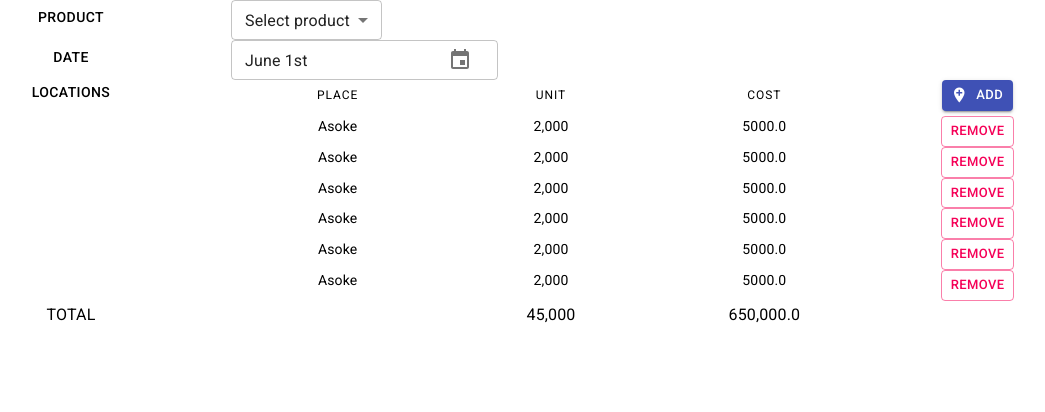
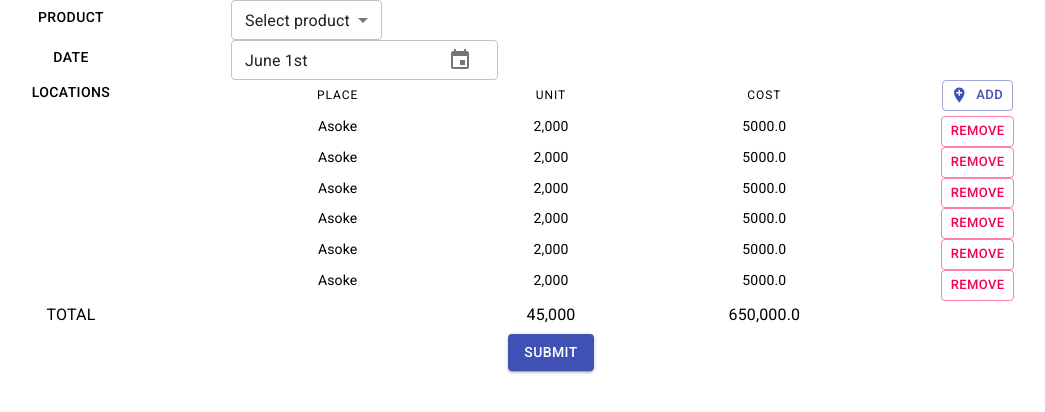
Before and after one commit to kitsanapong/rabbit-fi-test, a React app: page / in a window 1280 px wide. Shown: the top 412 px of the page, without its empty margins (89-1134 px from the left). Built offline with nearby package versions, Linux system fonts and the light colour scheme.

Commit message:
mock summit button

```diff
--- a/src/components/desktop/component.jsx
+++ b/src/components/desktop/component.jsx
@@ -75,7 +75,7 @@ const LocationList = () => {
         </Grid>
         <Grid item xs={2}>
           <Button
-            variant="contained"
+            variant="outlined"
             color="primary"
             startIcon={<Icon>add_location</Icon>}
             size="small"
@@ -139,6 +139,17 @@ const Summary = () => {
   )
 }
 
+const Submmit = () => {
+  return (
+    <Grid container direction="row" justify="center">
+      <Button
+        variant="contained"
+        color="primary"
+      >Submit</Button>
+    </Grid>
+  )
+}
+
 const Desktop = () => {
   const productState = useState(-1)
   const dateState = useState()
@@ -149,6 +160,7 @@ const Desktop = () => {
         <SelectDate state={dateState}/>
         <LocationList/>
         <Summary/>
+        <Submmit/>
       </Grid>
     </div>
   )
```
